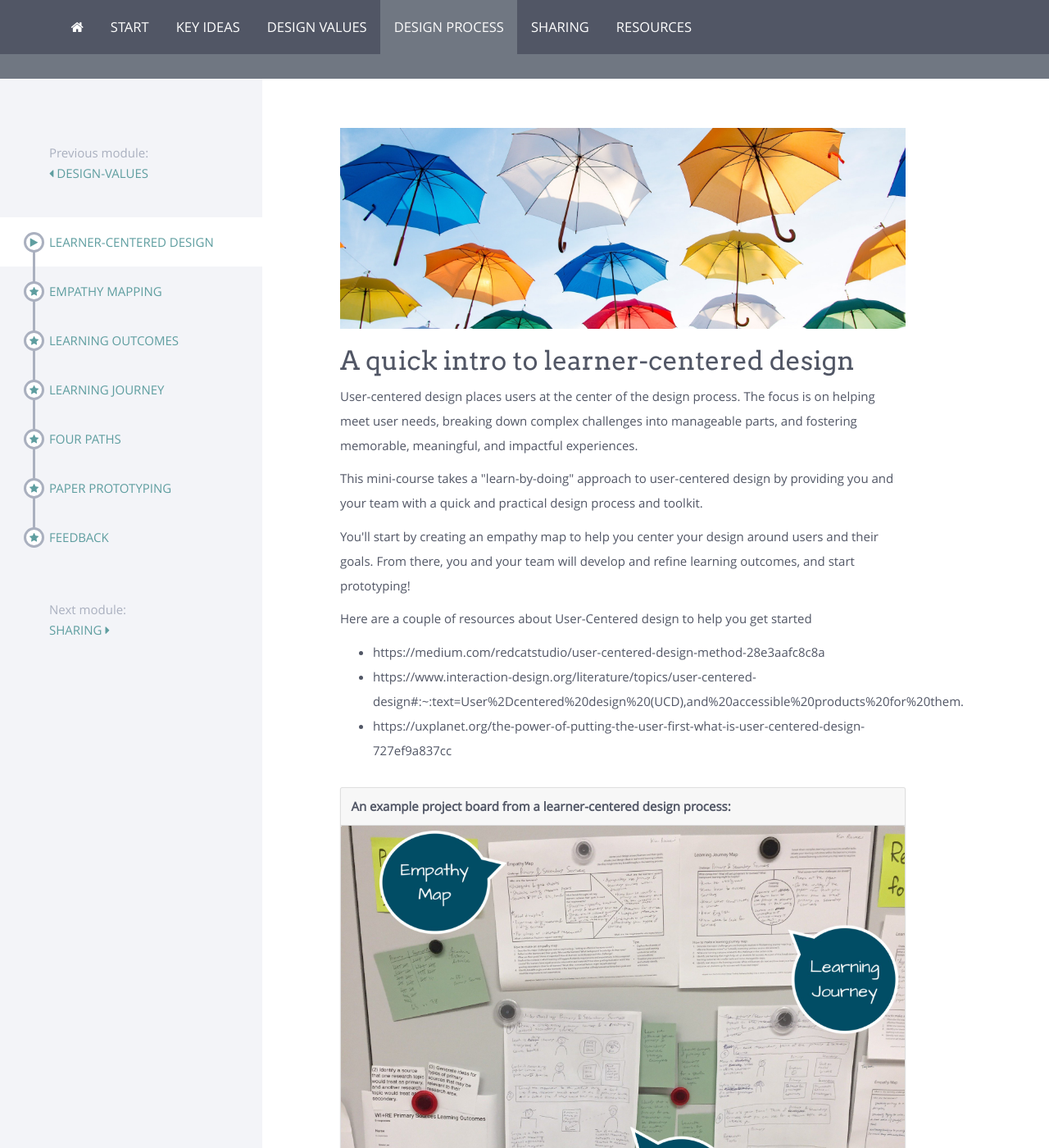
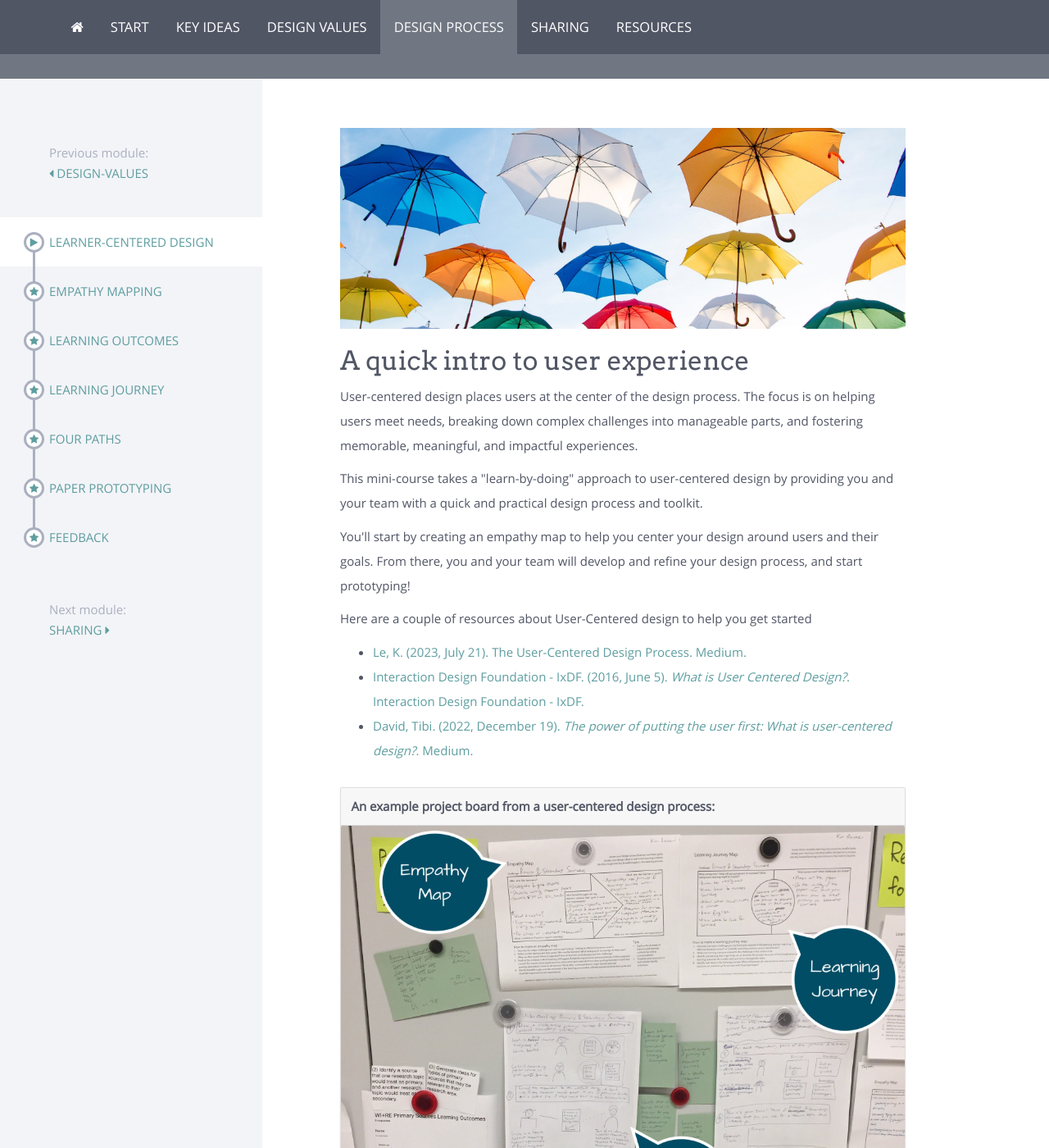
Before and after one commit to ucsdlib/foundations, a Jekyll site: the page built from modules/design-process/_posts/2000-01-01-overview.html, in a window 1280 px wide and 1400 px high. Shown: the whole window at 82% size. Built offline with Jekyll 4.4.1, drawn with Linux system fonts in a browser that asks for light colours; nearby versions of some CDN libraries; some of the changed text lies outside the part shown.

Commit message:
Update 2000-01-01-overview.html
reworded content and edited hyperlinks.

```diff
--- a/modules/design-process/_posts/2000-01-01-overview.html
+++ b/modules/design-process/_posts/2000-01-01-overview.html
@@ -3,27 +3,27 @@ title: Learner-Centered Design
 banner: /img/banners/umbrellas-cropped.jpg
 banner-alt: "multi-colored umbrellas floating in a blue sky"
 ---
-<h2>A quick intro to learner-centered design</h2>
+<h2>A quick intro to user experience</h2>
 
-<p>User-centered design places users at the center of the design process. The focus is on helping meet user needs, breaking down complex challenges into manageable parts, and fostering memorable, meaningful, and impactful experiences.</p>
+<p>User-centered design places users at the center of the design process. The focus is on helping users meet needs, breaking down complex challenges into manageable parts, and fostering memorable, meaningful, and impactful experiences.</p>
 
 <p>This mini-course takes a "learn-by-doing" approach to user-centered design by providing you and your team with a quick and practical design process and toolkit.</p>
 
-<p>You'll start by creating an empathy map to help you center your design around users and their goals. From there, you and your team will develop and refine learning outcomes, and start prototyping!</p>
+<p>You'll start by creating an empathy map to help you center your design around users and their goals. From there, you and your team will develop and refine your design process, and start prototyping!</p>
 
 <p>Here are a couple of resources about User-Centered design to help you get started</p>
 
 <ul>
-  <li>https://medium.com/redcatstudio/user-centered-design-method-28e3aafc8c8a </li>
-  <li>https://www.interaction-design.org/literature/topics/user-centered-design#:~:text=User%2Dcentered%20design%20(UCD),and%20accessible%20products%20for%20them.</li>
-  <li>https://uxplanet.org/the-power-of-putting-the-user-first-what-is-user-centered-design-727ef9a837cc</li>
+  <li><a href="https://medium.com/redcatstudio/user-centered-design-method-28e3aafc8c8a">Le, K. (2023, July 21). <em></em>The User-Centered Design Process</em>. Medium.</a></li>
+  <li><a href="https://www.interaction-design.org/literature/topics/user-centered-design#:~:text=User%2Dcentered%20design%20(UCD),and%20accessible%20products%20for%20them.">Interaction Design Foundation - IxDF. (2016, June 5). <em>What is User Centered Design?</em>. Interaction Design Foundation - IxDF.</a></li>
+  <li><a href="https://uxplanet.org/the-power-of-putting-the-user-first-what-is-user-centered-design-727ef9a837cc">David, Tibi. (2022, December 19). <em>The power of putting the user first: What is user-centered design?</em>. Medium.</a></li>
 </ul>
 
 <div class="card my-5 shadow-sm" style="width: 100%;">
-    <div class="card-header">An example project board from a learner-centered design process:</div>
-  <img src="{{ 'img/design-process.jpg' | absolute_url }}" class="card-img-top" alt="A learner-centered design project board featuring empathy mapping, journey mapping, and rapid prototyping.">
+    <div class="card-header">An example project board from a user-centered design process:</div>
+  <img src="{{ 'img/design-process.jpg' | absolute_url }}" class="card-img-top" alt="A user-centered design project board featuring empathy mapping, journey mapping, and rapid prototyping.">
   <div class="card-body">
-    <p class="card-text">This photo of a project board illustrates several stages of a learner-centered design process from empathy mapping to rapid-prototyping.</p>
+    <p class="card-text">This photo of a project board illustrates several stages of a user-centered design process from empathy mapping to rapid-prototyping. In this example, the user group is students.</p>
   </div>
 </div>
 
```
